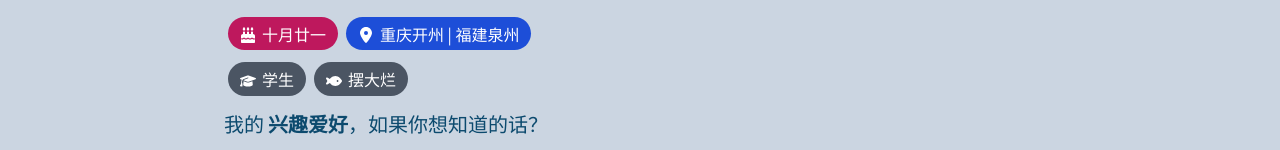
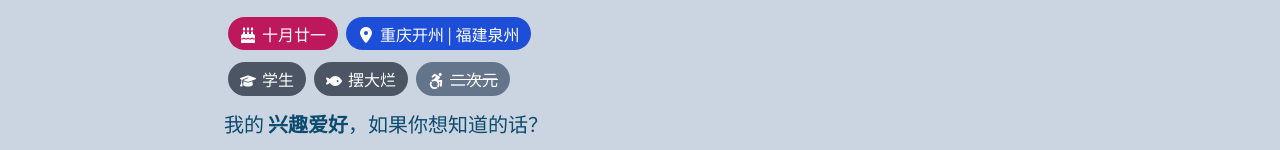
Before and after one commit to alex3236/alex3236.top, a Next.js app: page / in a window 1280 px wide. Shown: the part 274-424 px from the top of the page. Built offline with nearby package versions, Linux system fonts and the light colour scheme.

Commit message:
feat: add strikeThrough prop to Badge component for text styling

```diff
--- a/src/app/components/badge.tsx
+++ b/src/app/components/badge.tsx
@@ -19,6 +19,7 @@ interface BadgeProps extends React.HTMLAttributes<HTMLSpanElement> {
   tooltip?: string;
   url?: string;
   disabled?: boolean;
+  strikeThrough?: boolean;
 }
 
 export default function Badge({
@@ -28,6 +29,7 @@ export default function Badge({
   name = 'Test',
   tooltip,
   url,
+  strikeThrough = false,
   ...props
 }: BadgeProps) {
   const btn = (
@@ -51,7 +53,7 @@ export default function Badge({
         }
       }}
     >
-      <Icon name={icon} /> {name}
+      <Icon name={icon} /> {strikeThrough ? <s>{name}</s> : name}
     </button>
   );
   return url ? (
--- a/src/app/components/main.tsx
+++ b/src/app/components/main.tsx
@@ -65,11 +65,19 @@ export default function Main() {
               name='学生'
               className='bg-gray-600 text-white'
             />
+
             <Badge
               disabled={true}
               icon='FaFish'
               name='摆大烂'
               className='bg-gray-600 text-white'
+            />
+            <Badge
+              disabled={true}
+              strikeThrough={true}
+              icon='FaAccessibleIcon'
+              name='二次元'
+              className='bg-slate-500 text-white'
             />
           </PartHolder>
           <PartHolder
```
